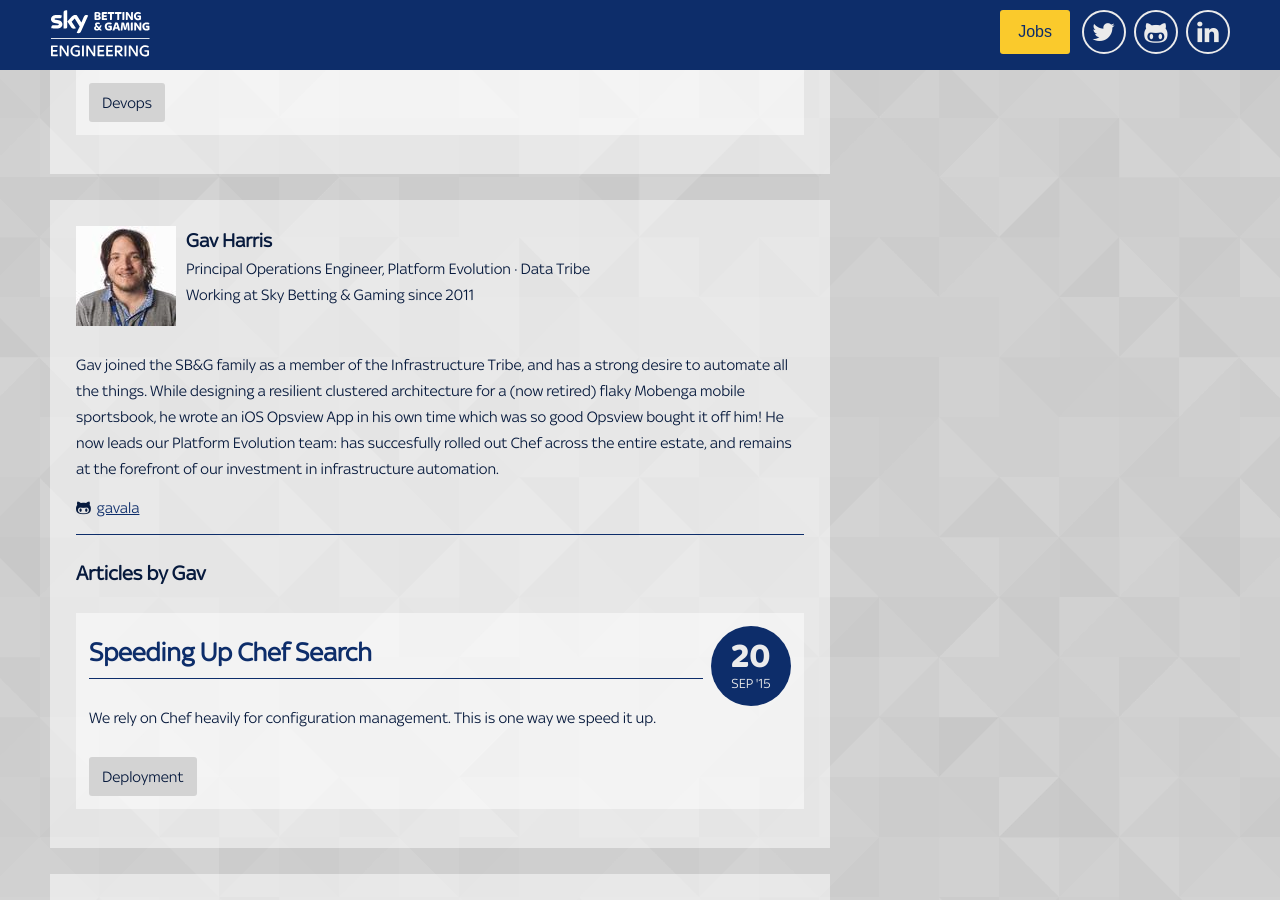
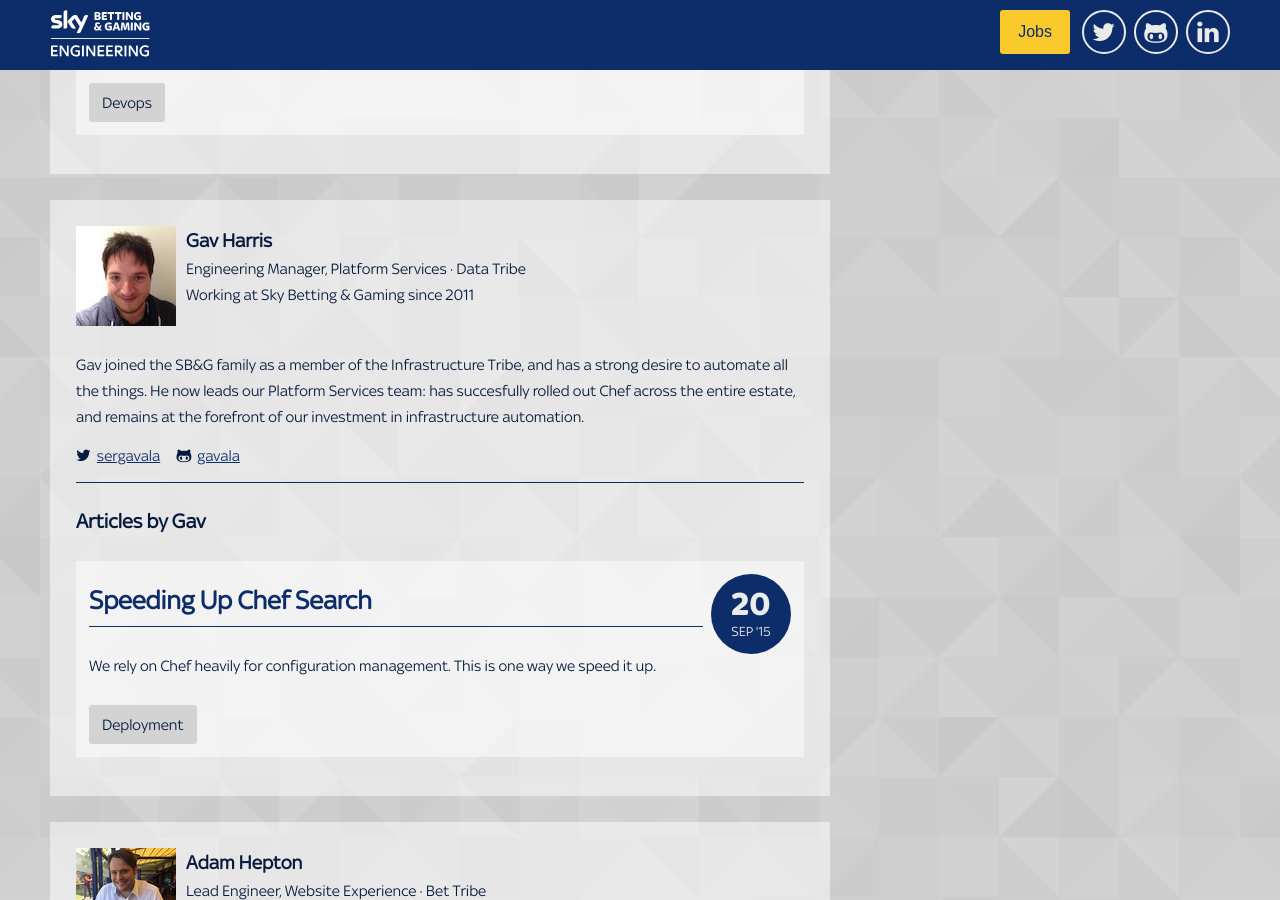
Before and after one commit to skybet/skybet.github.io, a Jekyll site: the page built from authors/index.html, in a window 1280 px wide and 900 px high, scrolled down 1082 px. Built offline with Jekyll 4.4.1, drawn with Linux system fonts in a browser that asks for light colours; nearby versions of some CDN libraries; some web fonts are replaced; comment, search, counter and statistics services are not loaded.

Commit message:
Fix my pic, update author. Add new post on using  Test Kitchen, Chef, Docker and Jenkins for software delivery

```diff
--- a/_data/authors.yml
+++ b/_data/authors.yml
@@ -15,10 +15,11 @@
 gav_harris:
     name: Gav Harris
     image: gavin_harris.jpg
-    role: Principal Operations Engineer, Platform Evolution
+    role: Engineering Manager, Platform Services
     tribe: Data
     startDate: 25-07-2011
-    bio: "Gav joined the SB&G family as a member of the Infrastructure Tribe, and has a strong desire to automate all the things. While designing a resilient clustered architecture for a (now retired) flaky Mobenga mobile sportsbook, he wrote an iOS Opsview App in his own time which was so good Opsview bought it off him! He now leads our Platform Evolution team: has succesfully rolled out Chef across the entire estate, and remains at the forefront of our investment in infrastructure automation."
+    bio: "Gav joined the SB&G family as a member of the Infrastructure Tribe, and has a strong desire to automate all the things. He now leads our Platform Services team: has succesfully rolled out Chef across the entire estate, and remains at the forefront of our investment in infrastructure automation."
+    twitter: sergavala
     github: gavala
 
 adam_hepton:
```
Also changed, not shown: images/authors/gavin_harris.jpg, 1 other file.
